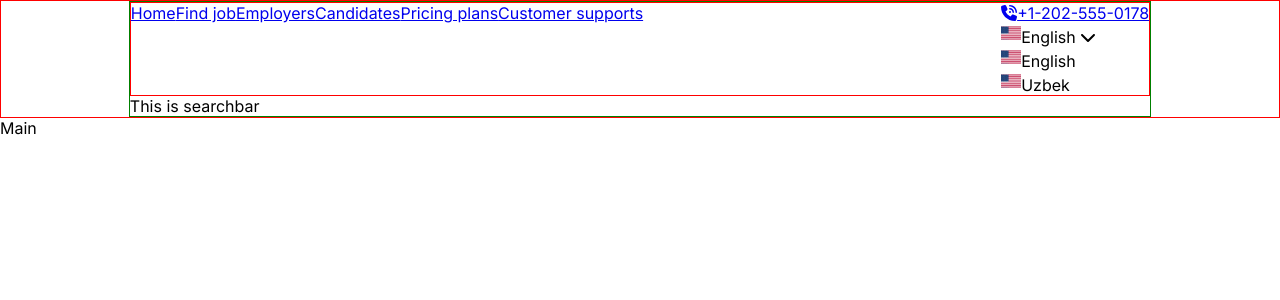
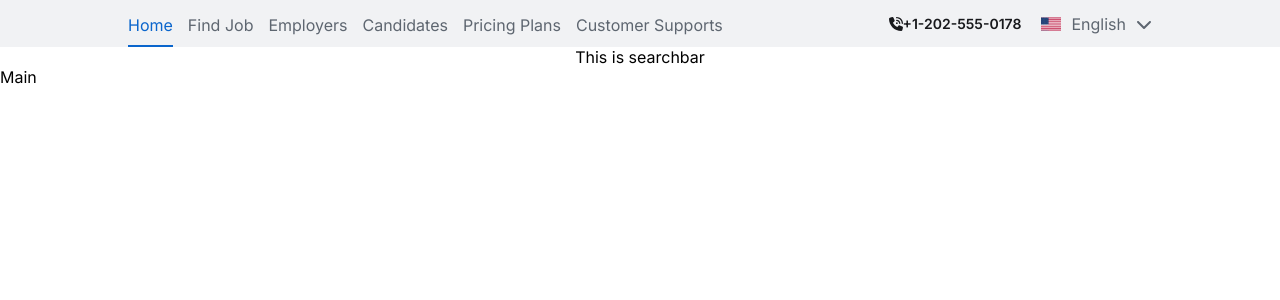
Before and after one commit to Fazliddin2208/job-listing, a Next.js app: page / in a window 1280 px wide. Shown: the top 300 px of the page. Built offline with nearby package versions, Linux system fonts and the light colour scheme; no server answers.

Commit message:
header menus

```diff
--- a/Components/Header/Header.jsx
+++ b/Components/Header/Header.jsx
@@ -8,31 +8,23 @@ import {
 } from "@fortawesome/free-solid-svg-icons";
 import Image from "next/image";
 import USFlag from "@/public/images/usaflag.svg";
+import { usePathname } from "next/navigation";
+import links from "@/datas/links.json";
 
 export default function Header() {
+  const pathname = usePathname();
+
   return (
     <div className={style.wrapper}>
-      <div className={`container ${style.header}`}>
+      <div className={style.header}>
         <div className={style.header__menus}>
+          <div className={`container ${style.header__menus__wrapper}`}>
             <ul className={style.header__menus__links}>
-            <li>
-              <Link href="/">Home</Link>
+              {links?.map((link, index) => (
+                <li key={index}>
+                  <Link href={link?.pathname} className={pathname == link?.pathname ? style.header__menus__links__active : null}>{link?.title_en}</Link>
                 </li>
-            <li>
-              <Link href="/search">Find job</Link>
-            </li>
-            <li>
-              <Link href="/employers">Employers</Link>
-            </li>
-            <li>
-              <Link href="/cadidates">Candidates</Link>
-            </li>
-            <li>
-              <Link href="/pricing">Pricing plans</Link>
-            </li>
-            <li>
-              <Link href="/support">Customer supports</Link>
-            </li>
+              ))}
             </ul>
             <div className={style.header__menus__info}>
               <a href="tel:+12025550178">
@@ -57,9 +49,8 @@ export default function Header() {
               </div>
             </div>
           </div>
-        <div className={style.header__searchbar}>
-            This is searchbar
         </div>
+        <div className={style.header__searchbar}>This is searchbar</div>
       </div>
     </div>
   );
--- a/Components/Header/header.module.scss
+++ b/Components/Header/header.module.scss
@@ -1,23 +1,79 @@
+@import '../../style/globals.scss';
+
 .wrapper{
-    border: 1px solid red;
     display: flex;
     justify-content: center;
 }
 .header{
-    border: 1px solid green;
     display: flex;
+    align-items: center;
     flex-direction: column;
+    width: 100%;
     &__menus{
-        border: 1px solid red;
+        width: 100%;
         display: flex;
-        justify-content: space-between;
+        justify-content: center;
+        align-items: center;
+        background-color: #F1F2F4;
+
+        &__wrapper{
+            display: flex;
+            justify-content: space-between;
+            align-items: center;
+        }
 
         ul{
             list-style: none;
         }
-
         &__links{
             display: flex;
+            gap: 15px;
+            li{
+                padding: 15px 0 12px 0;
+
+            }
+
+            a{
+                text-decoration: none;
+                text-transform: capitalize;
+                color: #5E6670;
+                padding: 10px 0;
+
+                &:hover{
+                    color: $main-color;
+                    border-bottom: 2px solid $main-color;
+                }
+            }
+            &__active{
+                color: $main-color !important;
+                border-bottom: 2px solid $main-color;
+            }
+        }
+
+        &__info{
+            display: flex;
+            align-items: center;
+            gap: 20px;
+
+            a{
+                color: #18191C;
+                font-size: 14px;
+                font-weight: 600;
+            }
+
+
+        }
+        &__langs{
+            p{
+                display: flex;
+                align-items: center;
+                gap: 10px;
+                color: #5E6670;
+                cursor: pointer;
+            }
+            ul{
+                display: none;
+            }
         }
     }
 }
--- /dev/null
+++ b/datas/links.json
@@ -0,0 +1,38 @@
+[
+  {
+    "id": 0,
+    "title_en": "Home",
+    "title_uz": "Bosh sahifa",
+    "pathname": "/"
+  },
+  {
+    "id": 1,
+    "title_en": "Find job",
+    "title_uz": "Qidirish",
+    "pathname": "/search"
+  },
+  {
+    "id": 2,
+    "title_en": "Employers",
+    "title_uz": "Ish beruvchilar",
+    "pathname": "/employers"
+  },
+  {
+    "id": 3,
+    "title_en": "Candidates",
+    "title_uz": "Kandidatlar",
+    "pathname": "/candidates"
+  },
+  {
+    "id": 4,
+    "title_en": "Pricing plans",
+    "title_uz": "Narxlar",
+    "pathname": "/pricing"
+  },
+  {
+    "id": 5,
+    "title_en": "Customer supports",
+    "title_uz": "Qo'llab quvvatlash",
+    "pathname": "/support"
+  }
+]
--- a/style/style.scss
+++ b/style/style.scss
@@ -5,6 +5,11 @@
     padding: 0;
     box-sizing: border-box;
 }
+
+a{
+    text-decoration: none;
+}
+
 .container {
     width: 80%;
 }
```
Lines whose indentation alone changed are shown as unchanged.
